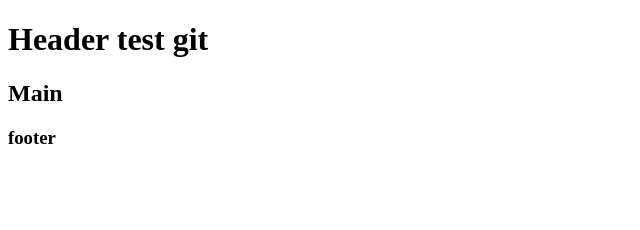
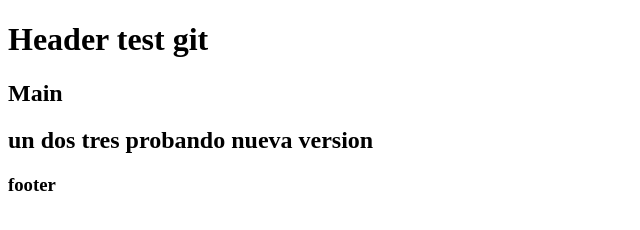
Before and after one commit to ale-vivone/clase-git, a plain HTML site: page cristian.html in a window 1280 px wide. Shown: the whole page, without its empty margins (0-640 px from the left). Drawn offline with Linux system fonts and the light colour scheme.

Commit message:
Cris nuevo test

```diff
--- a/cristian.html
+++ b/cristian.html
@@ -10,6 +10,7 @@
     </header>
     <main>
       <h2>Main</h2>
+      <h2>un dos tres probando nueva version</h2>
     </main>
     <footer>
       <h3>footer</h3>
```
